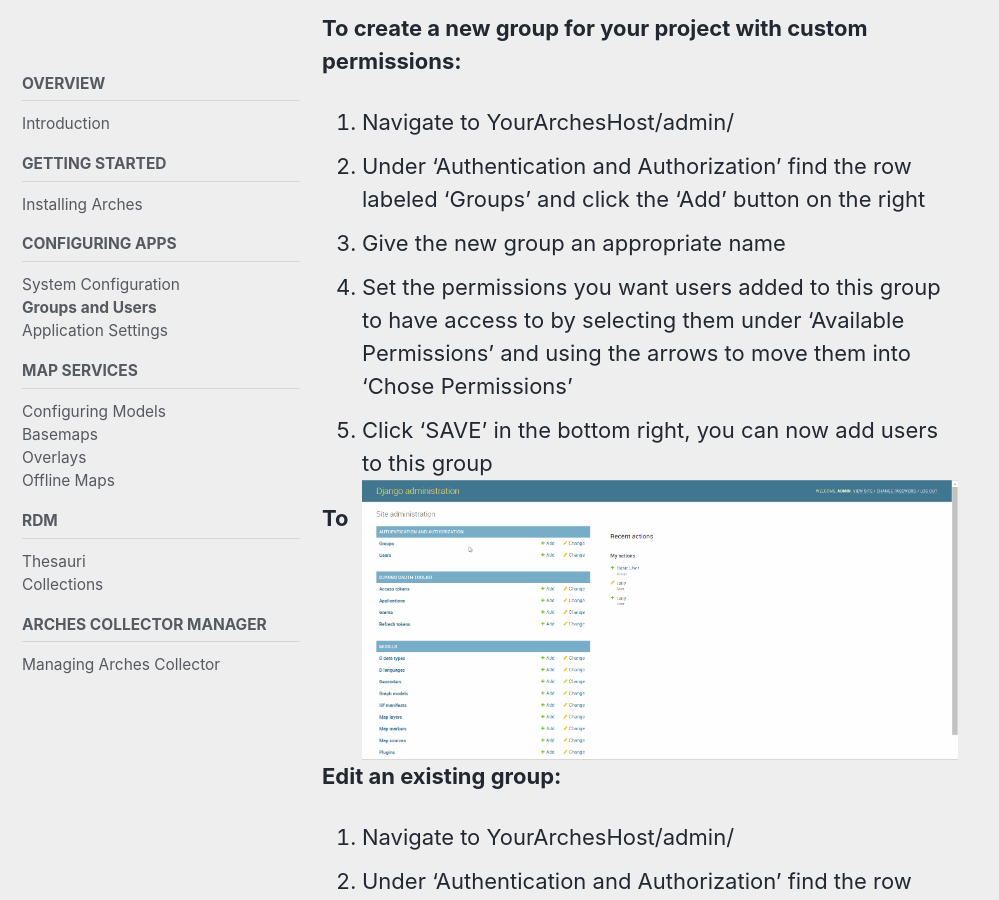
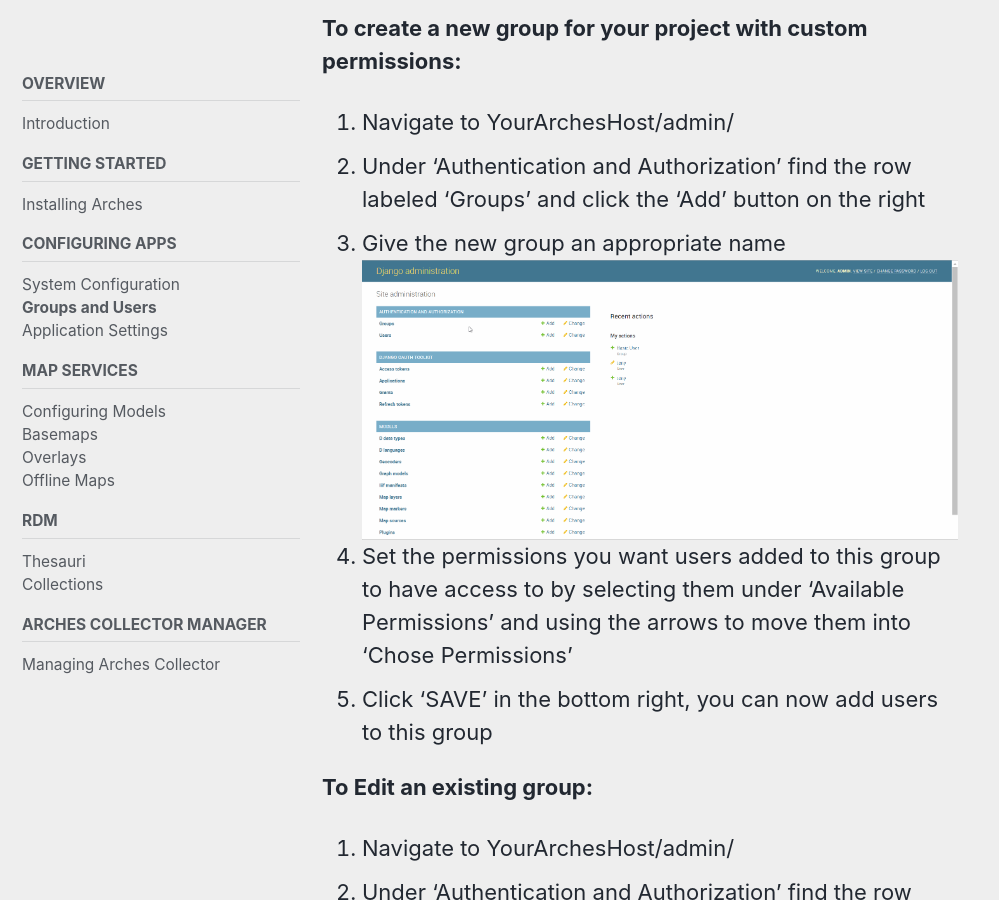
Before and after one commit to fargeo/archesguides, a Jekyll site: the page built from _pages/groups-users.md, in a window 1280 px wide and 900 px high, scrolled down 656 px. Shown: the whole window, without its empty margins (0-999 px from the left). Built offline with Jekyll 4.4.1, drawn with Linux system fonts in a browser that asks for light colours; cached includes are drawn as plain includes; nearby versions of some CDN libraries.

Commit message:
Update groups-users.md

```diff
--- a/_pages/groups-users.md
+++ b/_pages/groups-users.md
@@ -22,10 +22,10 @@ Arches installs with a handful of pre-existing groups with permissions already s
 **To create a new group for your project with custom permissions:**
 1. Navigate to YourArchesHost/admin/
 1. Under 'Authentication and Authorization' find the row labeled 'Groups' and click the 'Add' button on the right
-1. Give the new group an appropriate name
+1. Give the new group an appropriate name <img src="/assets/GIFs/groupCreate.gif" width = "2000" height = "938" align = "right" />
 1. Set the permissions you want users added to this group to have access to by selecting them under 'Available Permissions' and using the arrows to move them into 'Chose Permissions'
 1. Click 'SAVE' in the bottom right, you can now add users to this group
-<img src="/assets/GIFs/groupCreate.gif" width = "2000" height = "938" align = "right" />
+
 
 **To Edit an existing group:**
 1. Navigate to YourArchesHost/admin/
```
